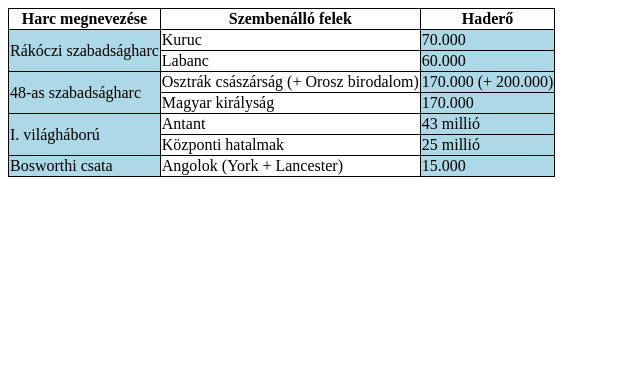
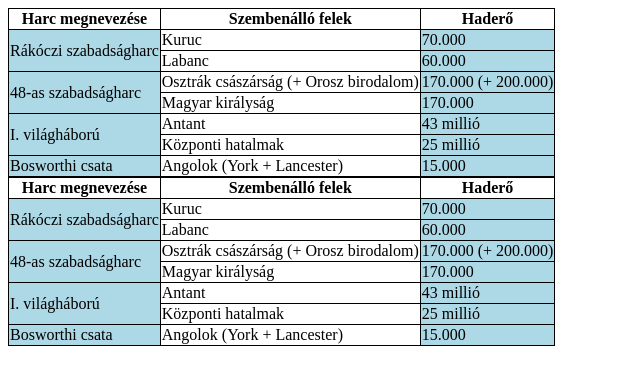
Before and after one commit to Gal-Levente/javascript_func, a plain HTML site: page table_row_hf/index.html in a window 1280 px wide. Shown: the whole page, without its empty margins (0-640 px from the left). Drawn offline with Linux system fonts and the light colour scheme.

Commit message:
JS table

```diff
--- /dev/null
+++ b/table_row_hf/harcok.js
@@ -0,0 +1,80 @@
+/**
+ * @type {{war:string, team1:string, team1Size:string, team2?:string, team2Size?:string}[]}
+ */
+const arr = [
+    {
+        war: 'Rákóczi szabadságharc',
+        team1: 'Kuruc',
+        team1Size: '70.000',
+        team2: 'Labanc',
+        team2Size: '60.000',
+    },
+    {
+        war: '48-as szabadságharc',
+        team1: 'Osztrák császárság (+ Orosz birodalom)',
+        team1Size: '170.000 (+ 200.000)',
+        team2: 'Magyar királyság',
+        team2Size: '170.000',
+    },
+    {
+        war: 'I. világháború',
+        team1: 'Antant',
+        team1Size: '43 millió',
+        team2: 'Központi hatalmak',
+        team2Size: '25 millió',
+    },
+    {
+        war: 'Bosworthi csata',
+        team1: 'Angolok (York + Lancester)',
+        team1Size: '15.000',
+    }
+]
+
+const table = document.createElement("table");
+document.body.appendChild(table);
+
+const thead = document.createElement("thead");
+table.appendChild(thead);
+
+const tr = document.createElement("tr");
+thead.appendChild(tr);
+
+const t = ["Harc megnevezése", "Szembenálló felek", "Haderő"]
+
+for (const x of t) {
+    const th = document.createElement("th");
+    th.innerText = x;
+    tr.appendChild(th);
+}
+
+const tbody = document.createElement("tbody");
+table.appendChild(tbody);
+
+
+
+for (const a of arr) {
+    const tr2 = document.createElement("tr");
+    tbody.appendChild(tr2);
+
+    const td1 = document.createElement("td");
+    td1.innerText = a.war;
+    tr2.appendChild(td1);
+    const td2 = document.createElement("td");
+    td2.innerText = a.team1;
+    tr2.appendChild(td2);
+    const td3 = document.createElement("td");
+    td3.innerText = a.team1Size;
+    tr2.appendChild(td3);
+    if(a.team2 && a.team2Size) {
+        td1.rowSpan = 2;
+        const tr3 = document.createElement("tr");
+        tbody.appendChild(tr3);
+
+        const td4 = document.createElement("td");
+        td4.innerText = a.team2;
+        tr3.appendChild(td4);
+        const td5 = document.createElement("td");
+        td5.innerText = a.team2Size;
+        tr3.appendChild(td5);
+    }
+}
--- a/table_row_hf/index.html
+++ b/table_row_hf/index.html
@@ -56,7 +56,7 @@
             </tr>
         </tbody>
     </table>
-
+    <script src="harcok.js"></script>
 </body>
 
 </html>
```
